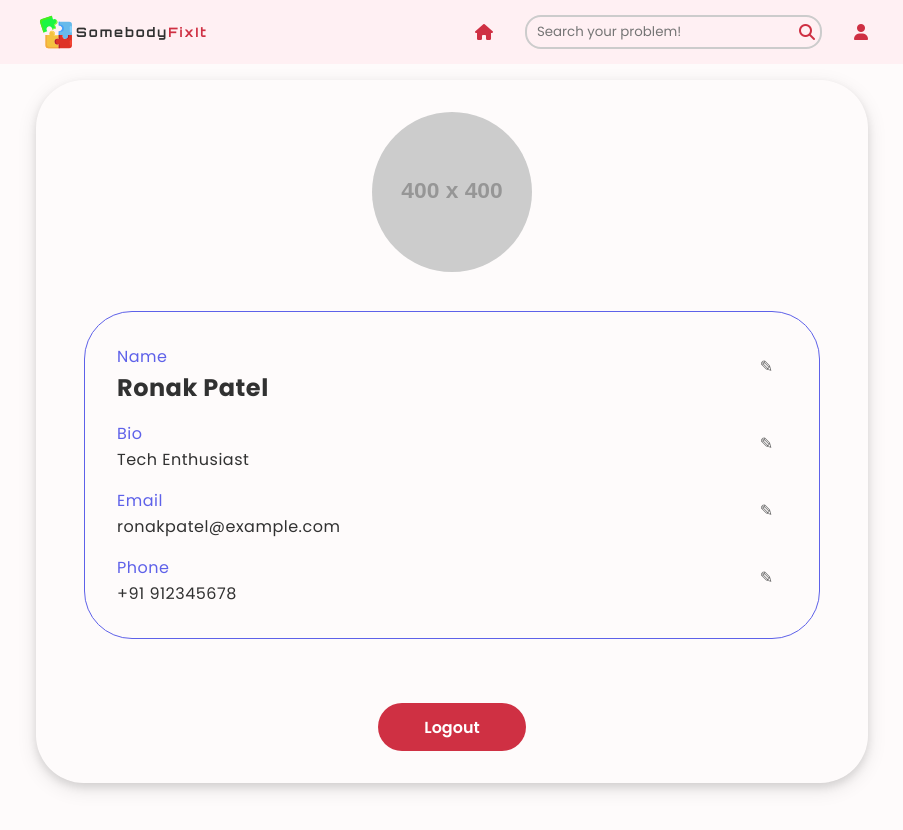
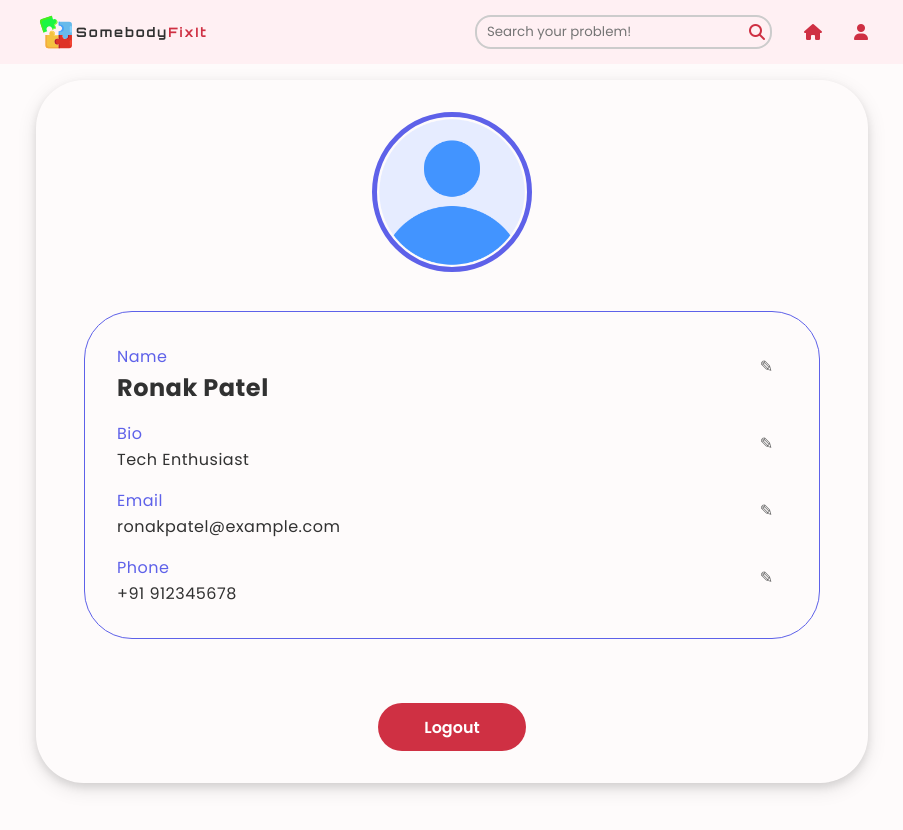
Before and after one commit to R-o-n-a-k/SomebodyFixIt, a React (Vite) app: page /my-profile in a window 1280 px wide. Shown: the top 830 px of the page, without its empty margins (188-1091 px from the left). Built offline with nearby package versions, Linux system fonts and the light colour scheme.

Commit message:
ref: making change in navbar seq and adding default profile

```diff
--- a/src/components/CSS/MyProfile.css
+++ b/src/components/CSS/MyProfile.css
@@ -34,6 +34,7 @@
     height: 10rem;
     object-fit: cover;
     border-radius: 50%;
+    border: 5px solid var(--accent);
 }
 
 .my-profile-name,
--- a/src/components/Navbar/Navbar.jsx
+++ b/src/components/Navbar/Navbar.jsx
@@ -29,18 +29,19 @@ function Navbar() {
           </div>
           <ul className="nav-list">
             <li>
+              <div className="search">
+                <input name="" id="" placeholder="Search your problem!" />
+                <i className="fa-solid fa-magnifying-glass" />
+              </div>
+            </li>
+            <li>
               <a href="">
                 <Link to="/">
                   <i className="fa-solid fa-house" />
                 </Link>
               </a>
             </li>
-            <li>
-              <div className="search">
-                <input name="" id="" placeholder="Search your problem!" />
-                <i className="fa-solid fa-magnifying-glass" />
-              </div>
-            </li>
+
             <li>
               <div className="profile">
                 <i className="fa-solid fa-user" />
--- a/src/pages/MyProfile.jsx
+++ b/src/pages/MyProfile.jsx
@@ -1,6 +1,7 @@
 import React, { useState } from "react";
 import Navbar from "../components/Navbar/Navbar";
 import "../components/CSS/MyProfile.css";
+import defaultProfile from "../assets/images/default-user.png";
 
 export default function MyProfile() {
   const [profileData, setProfileData] = useState({
@@ -8,7 +9,7 @@ export default function MyProfile() {
     bio: "Tech Enthusiast",
     email: "ronakpatel@example.com",
     phone: "+91 912345678",
-    profilePicture: "https://dummyimage.com/400x400/5e60e9/ffffff&text=RP",
+    profilePicture: defaultProfile,
   });
 
   const [editField, setEditField] = useState(null);
@@ -52,6 +53,9 @@ export default function MyProfile() {
                   src={profileData.profilePicture}
                   alt="Profile"
                   className="profile-picture"
+                  onError={(e) => {
+                    e.target.src = defaultProfile;
+                  }}
                 />
               </label>
               <input
@@ -129,6 +133,8 @@ export default function MyProfile() {
                       value={inputValue}
                       onChange={handleInputChange}
                       placeholder="Enter your email"
+                      title="Please enter a valid email address"
+                      required
                     />
                     <i
                       class="fa-solid fa-check edit-field-save"
@@ -157,6 +163,10 @@ export default function MyProfile() {
                       value={inputValue}
                       onChange={handleInputChange}
                       placeholder="Enter your phone"
+                      pattern="\d{10}"
+                      maxlength="10"
+                      title="Phone number must be exactly 10 digits"
+                      required
                     />
                     <i
                       class="fa-solid fa-check edit-field-save"
```
Also changed, not shown: src/assets/images/default-user.png (added).
